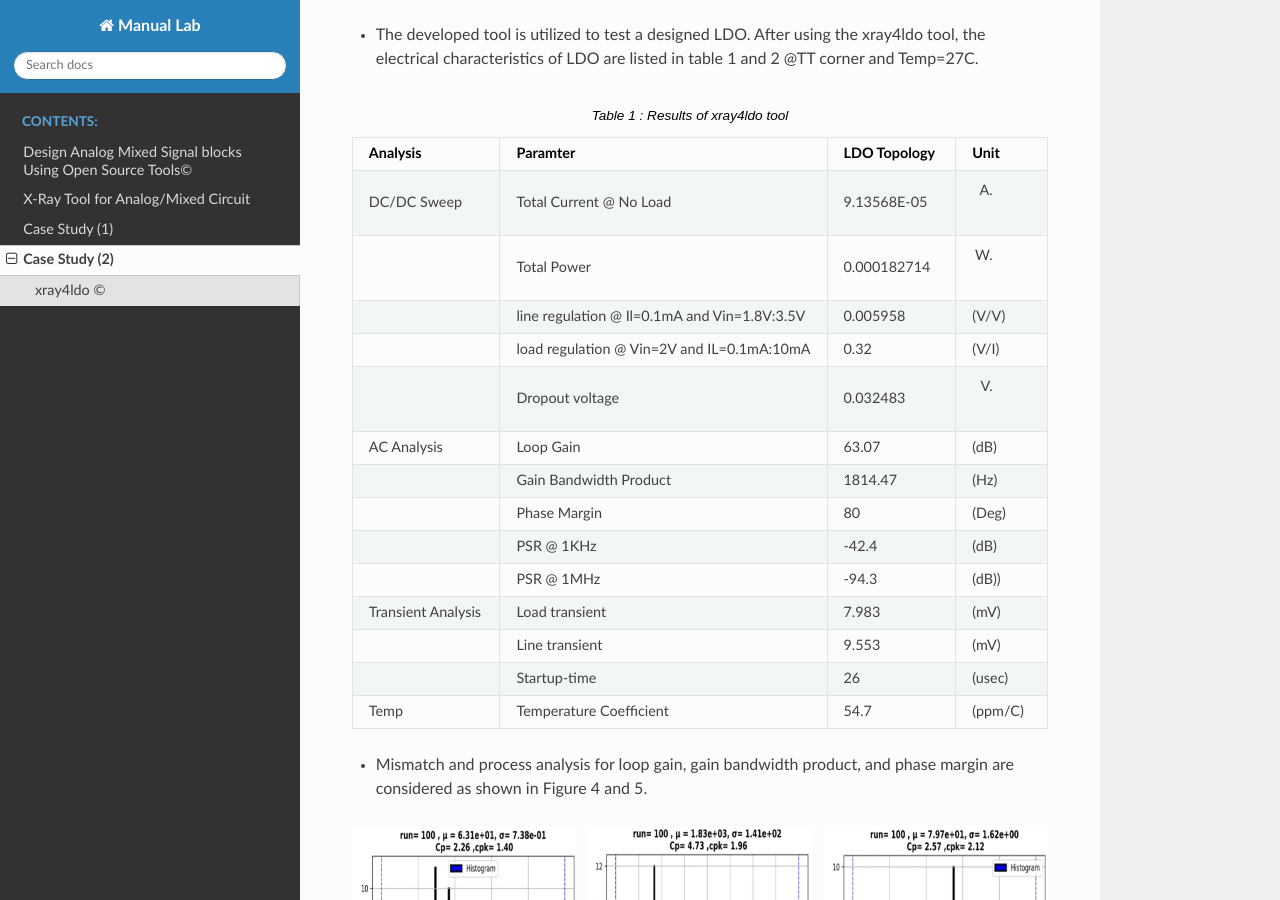
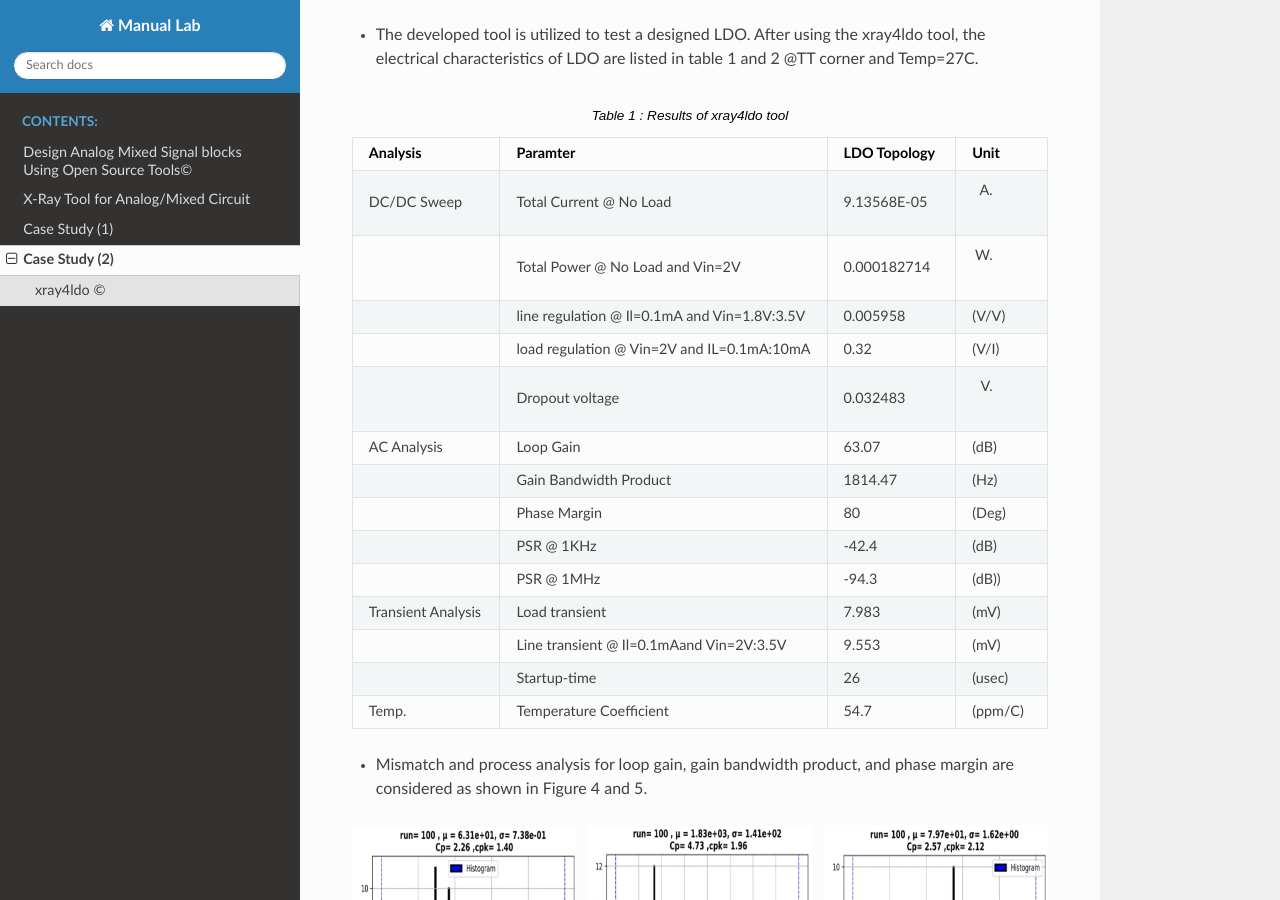
Before and after one commit to Ahmedredamohamed2022/Manual_Lab, a Sphinx documentation site: the page built from docs/source/xray4ldo.rst, in a window 1280 px wide and 900 px high, scrolled down 1809 px. Built offline with Sphinx 7.4.7 and the Read the Docs theme 2.0.0, drawn with Linux system fonts in a browser that asks for light colours.

Commit message:
Update xray4ldo.rst

```diff
--- a/docs/source/xray4ldo.rst
+++ b/docs/source/xray4ldo.rst
@@ -53,7 +53,7 @@ xray4ldo ©
      - 9.13568E-05
      -  (A)
    * -
-     - Total Power
+     - Total Power @ No Load and Vin=2V
      - 0.000182714
      -  (W)
    * -
@@ -96,7 +96,7 @@ xray4ldo ©
      - (mV)
 
    * -
-     - Line transient
+     - Line transient @ Il=0.1mAand Vin=2V:3.5V
      - 9.553
      - (mV)
    * -
@@ -104,7 +104,7 @@ xray4ldo ©
      - 26
      - (usec)
 
-   * - Temp
+   * - Temp.
      - Temperature Coefficient
      - 54.7
      - (ppm/C)
```
